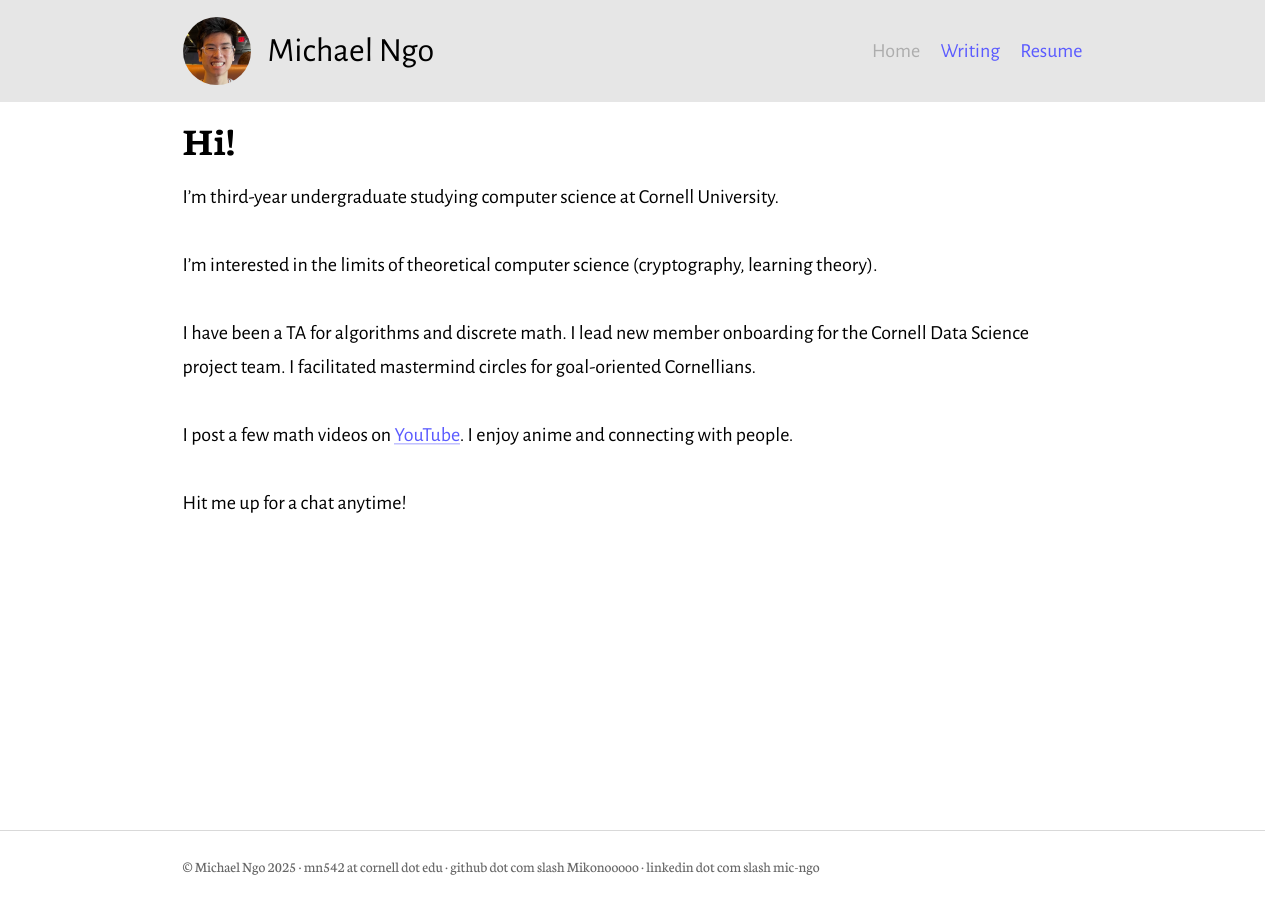
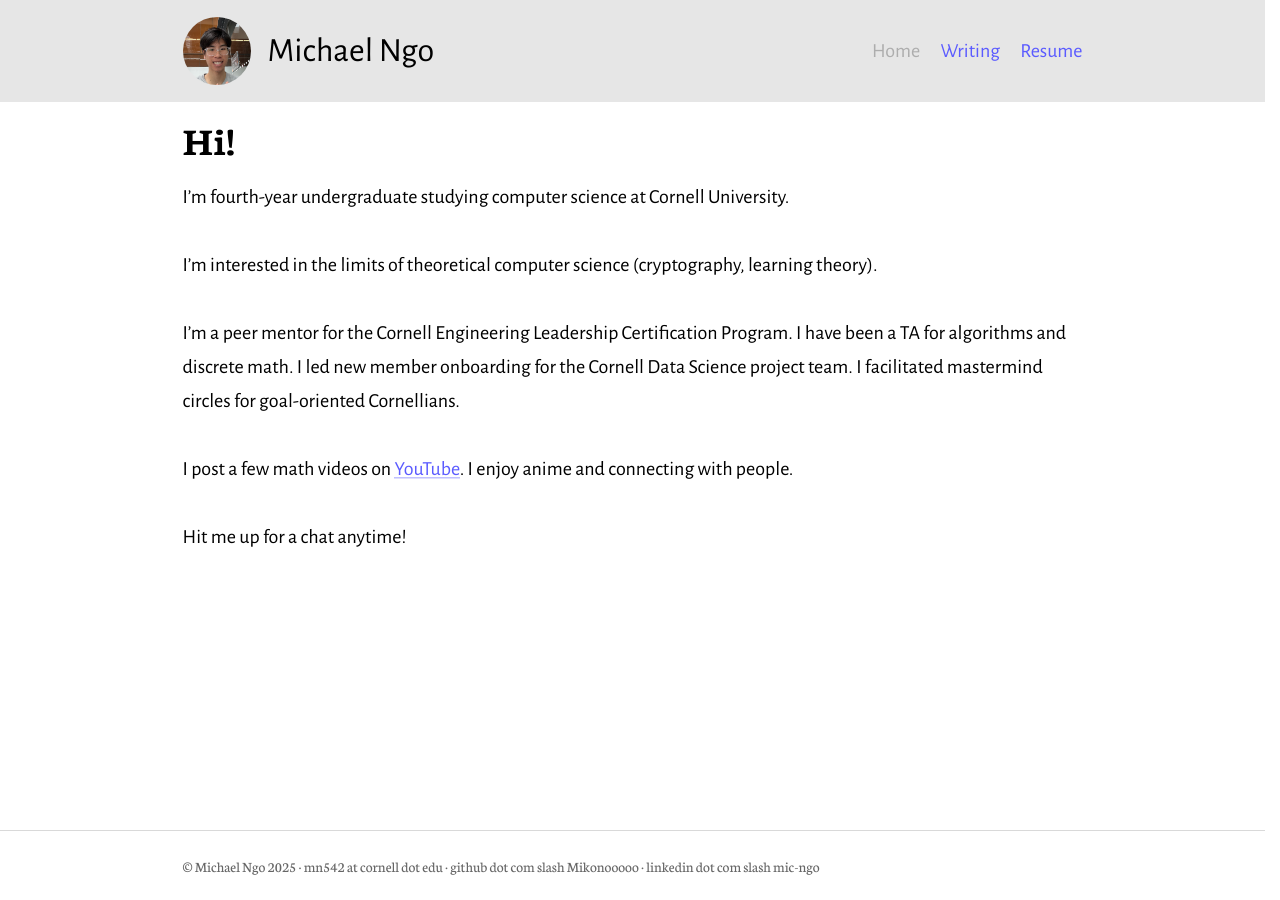
Before and after one commit to Mikonooooo/mikonooooo.github.io, a Jekyll site: the page built from index.md, in a window 1280 px wide. Built offline with Jekyll 4.4.1, drawn with Linux system fonts in a browser that asks for light colours.

```diff
--- a/index.md
+++ b/index.md
@@ -3,11 +3,11 @@ layout: home
 title: Home
 ---
 
-I'm third-year undergraduate studying computer science at Cornell University.
+I'm fourth-year undergraduate studying computer science at Cornell University.
 
 I'm interested in the limits of theoretical computer science (cryptography, learning theory).
 
-I have been a TA for algorithms and discrete math. I lead new member onboarding for the Cornell Data Science project team. I facilitated mastermind circles for goal-oriented Cornellians.
+I'm a peer mentor for the Cornell Engineering Leadership Certification Program. I have been a TA for algorithms and discrete math. I led new member onboarding for the Cornell Data Science project team. I facilitated mastermind circles for goal-oriented Cornellians.
 
 I post a few math videos on [YouTube](https://www.youtube.com/@mikono04). I enjoy anime and connecting with people.
 
```
Also changed, not shown: _posts/2025-05-17-ex.md (deleted, +0 -18 lines), resume.md (+1 -1 lines), assets/face.jpg.
